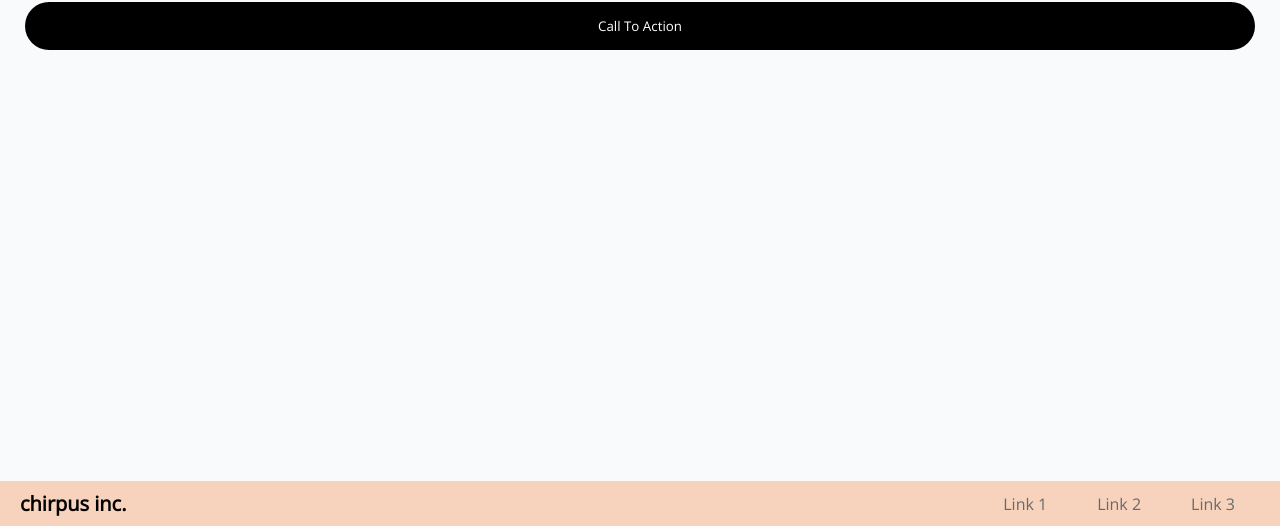
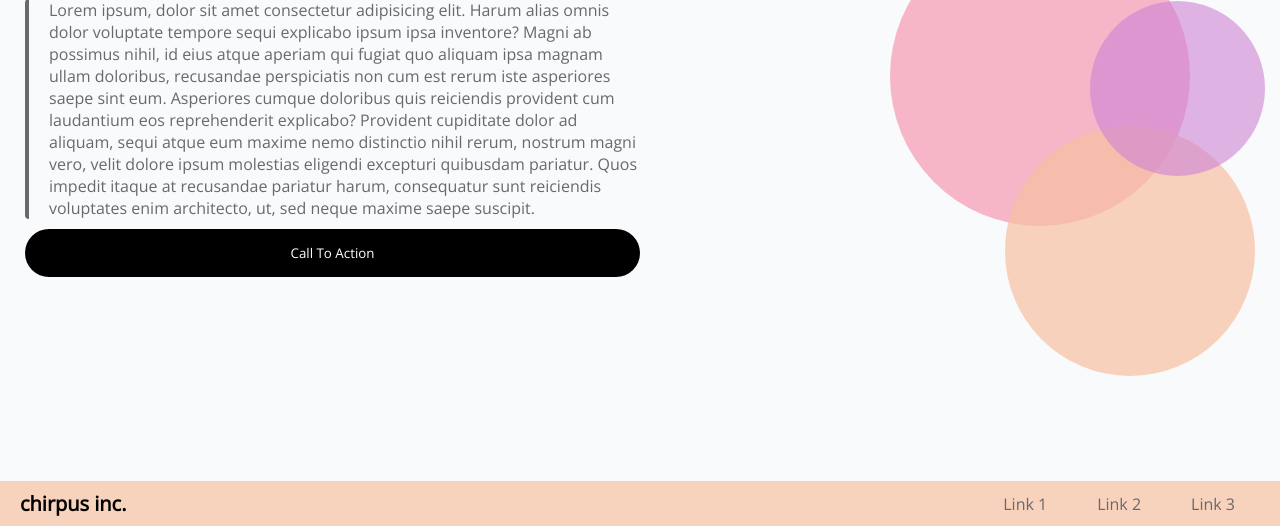
Before and after one commit to Battlertrunks/html-css-lab1, a plain HTML site: page index.html in a window 1280 px wide. Shown: the part 274-800 px from the top of the page. Drawn offline with nearby package versions, Linux system fonts and the light colour scheme.

Commit message:
Finished most of the mobile to desktop view. Added some circles that are absolute position on the right of the screen for some nice design. Made the information section and circles section both take up half of the screen, so when the user changes window size it will be responsive. Lastly, I have to do some big changes to the button. I moved it to the nav-links class and gave it a second class to change its layout to fit into the nav links buttons. The header with the nav links are also a fixed position.

```diff
--- a/index.html
+++ b/index.html
@@ -30,7 +30,7 @@
     <!-- Header Ends -->
     <!-- Main Content Begins-->
     <main>
-      <section>
+      <section class="info-container">
         <p class="main-header">chirpus inc.</p>
         <p class="description-text">
           Lorem ipsum, dolor sit amet consectetur adipisicing elit. Harum alias
@@ -47,6 +47,11 @@
         </p>
         <button class="btn ctu-btn">Call To Action</button>
       </section>
+      <section class="circle-designs">
+        <div class="circle-one"></div>
+        <div class="circle-two"></div>
+        <div class="circle-three"></div>
+      </section>
     </main>
     <!-- Main Content Ends -->
     <!-- Footer Begins -->
--- a/style.css
+++ b/style.css
@@ -95,6 +95,10 @@ main > .btn-center {
   margin-top: 10px;
 }
 
+.circle-designs {
+  display: none;
+}
+
 /* Designing the footer */
 footer {
   position: fixed;
@@ -129,7 +133,12 @@ footer {
   header {
     display: flex;
     justify-content: space-between;
+    position: fixed;
+    left: 0;
+    right: 0;
+    top: 0;
   }
+
   .nav-links {
     flex-direction: row;
     padding: 0;
@@ -148,4 +157,55 @@ footer {
     margin: 0;
     padding: 10px 15px;
   }
+
+  .ctu-btn {
+    margin: 10px 0;
+  }
+
+  main {
+    margin-top: 200px;
+    display: flex;
+    justify-content: space-between;
+  }
+
+  .info-container {
+    display: inline-block;
+    flex: 1;
+  }
+
+  .circle-designs {
+    display: inline-block;
+    flex: 1;
+  }
+
+  .circle-one {
+    position: absolute;
+    right: 90px;
+    top: 200px;
+    background-color: rgba(247, 136, 167, 0.6);
+    width: 300px;
+    height: 300px;
+    border-radius: 100%;
+  }
+
+  .circle-two {
+    margin: 0;
+    position: absolute;
+    right: 25px;
+    top: 400px;
+    background-color: rgba(247, 193, 162, 0.7);
+    width: 250px;
+    height: 250px;
+    border-radius: 100%;
+  }
+
+  .circle-three {
+    position: absolute;
+    right: 15px;
+    top: 275px;
+    background-color: rgba(207, 130, 213, 0.6);
+    width: 175px;
+    height: 175px;
+    border-radius: 100%;
+  }
 }
```
